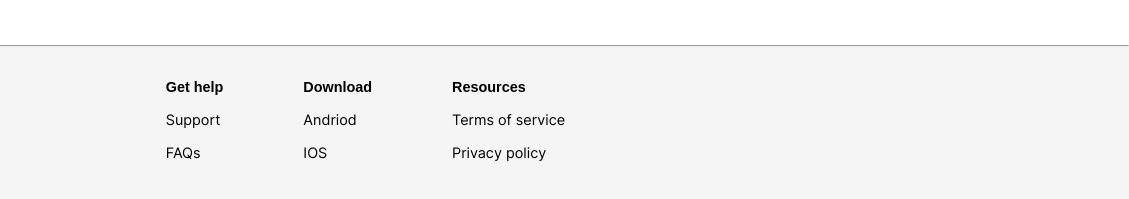
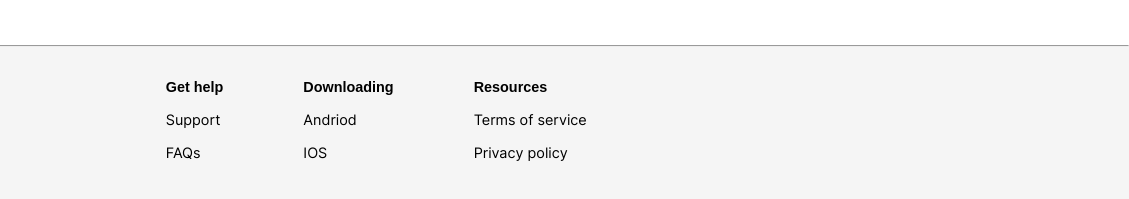
Before and after one commit to fabusuyi-deborah/Figo, a plain HTML site: page index.html in a window 1280 px wide. Shown: the part 3373-3572 px from the top of the page, 151-1280 px from the left. Drawn offline with Linux system fonts and the light colour scheme.

Commit message:
initial push

```diff
--- a/index.html
+++ b/index.html
@@ -189,7 +189,7 @@
       </div>
 
       <div class="row3">
-        <h3>Download</h3>
+        <h3>Downloading</h3>
         <p>Andriod</p>
         <p>IOS</p>
       </div>
```
